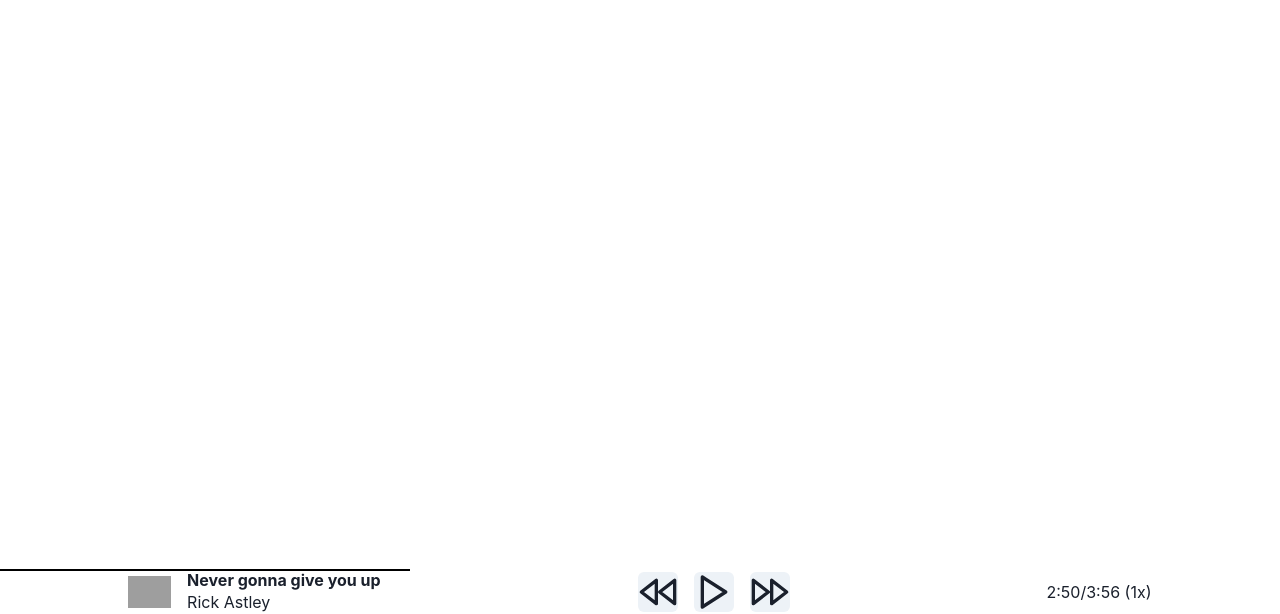
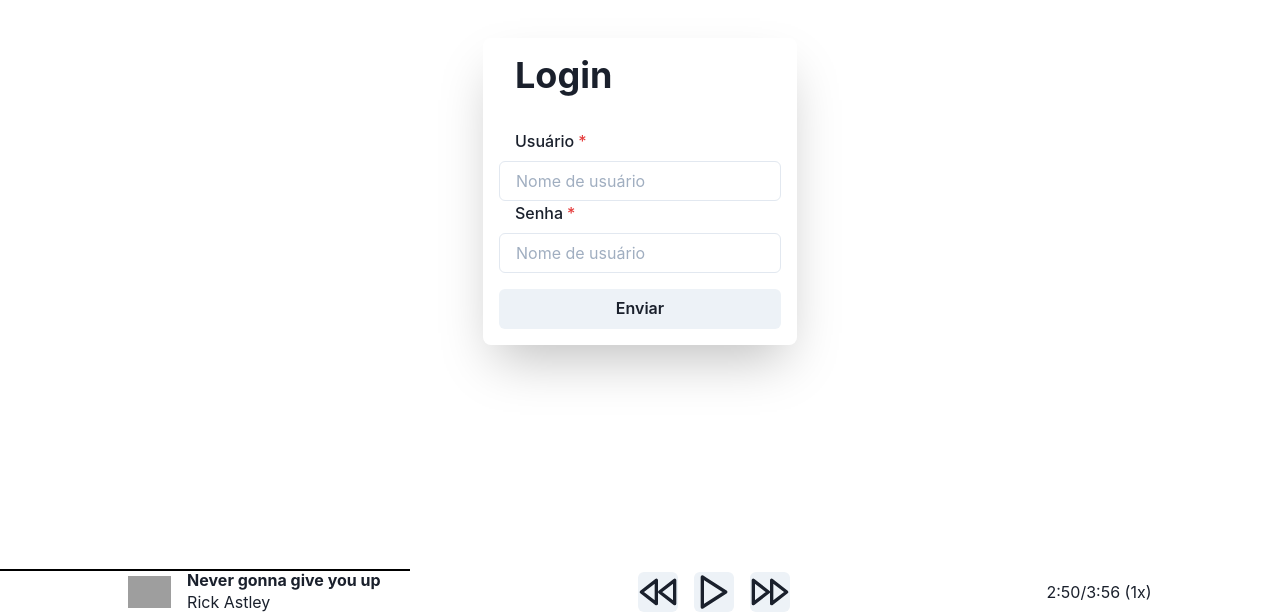
Before and after one commit to lucasew/podcastr-tds, a React (Create React App) app in the folder frontend/: page /login in a window 1280 px wide. Shown: the part 186-800 px from the top of the page. Built offline with nearby package versions, Linux system fonts and the light colour scheme; grey boxes are pictures that could not be loaded.

Commit message:
bkp
Signed-off-by: lucasew <lucas59356@gmail.com>

```diff
--- /dev/null
+++ b/frontend/src/pages/Login.tsx
@@ -0,0 +1,33 @@
+import { Button, Flex, FormControl, FormLabel, Heading, Input } from "@chakra-ui/react";
+import { useEffect, useState } from "react";
+
+export default function LoginPage() {
+    const [user, setUser] = useState('')
+    const [password, setPassword] = useState('')
+    useEffect(() => {
+        console.log(user, password)
+    }, [user,password])
+    return (
+        <Flex direction='column' minWidth='300px' boxShadow='2xl' padding='1rem' borderRadius='lg'>
+            <Heading marginLeft='1rem' marginBottom='2rem'>Login</Heading>
+            <FormControl id='username' isRequired>
+                <FormLabel marginLeft='1rem'>Usuário</FormLabel>
+                <Input
+                    value={user}
+                    onChange={(e) => setUser(e.target.value)}
+                    placeholder="Nome de usuário"
+                />
+            </FormControl>
+            <FormControl id='password' isRequired>
+                <FormLabel marginLeft='1rem'>Senha</FormLabel>
+                <Input
+                    value={password}
+                    onChange={(e) => setPassword(e.target.value)}
+                    type='password'
+                    placeholder="Nome de usuário"
+                />
+            </FormControl>
+            <Button marginTop='1rem'>Enviar</Button>
+        </Flex>
+    )
+}
--- a/frontend/src/pages/Podcast.tsx
+++ b/frontend/src/pages/Podcast.tsx
@@ -32,10 +32,9 @@ export default function PodcastPage() {
                 </Flex>
             </Flex>
             <Flex flex={1} direction='column'>
-                <Heading marginLeft="20%">Episódios</Heading>
+                <Heading marginLeft="10%">Episódios</Heading>
                 <Flex flex={1} direction='column' alignItems='center'>
                 {podcast.data.episodes.map(e => {
-                    console.log(e.description)
                     return (
                         <HStack
                             as={Button}
--- a/frontend/src/pages/index.tsx
+++ b/frontend/src/pages/index.tsx
@@ -2,14 +2,16 @@ import { Button } from "@chakra-ui/button";
 import { Flex, Heading } from "@chakra-ui/layout";
 import { Icon, Text } from '@chakra-ui/react';
 import { FiKey, FiSearch } from 'react-icons/fi';
+import { useNavigate } from 'react-router-dom'
 
 export default function MainPage() {
+    const navigate = useNavigate()
     return (
         <Flex maxWidth='md' direction='column'>
             <Heading>Bem vindo, anônimo!</Heading>
             <Text>Opções disponíveis</Text>
-            <Button marginY='1rem' leftIcon={<Icon as={FiSearch}/>}>Explorar podcasts</Button>
-            <Button leftIcon={<Icon as={FiKey}/>}>Fazer login</Button>
+            <Button onClick={() => navigate('/podcast')} marginY='1rem' leftIcon={<Icon as={FiSearch}/>}>Explorar podcasts</Button>
+            <Button onClick={() => navigate('/login')} leftIcon={<Icon as={FiKey}/>}>Fazer login</Button>
         </Flex>
     )
 }
--- a/frontend/src/routes.tsx
+++ b/frontend/src/routes.tsx
@@ -1,6 +1,7 @@
 import { Flex } from "@chakra-ui/react";
 import { Route, Routes } from 'react-router-dom';
 import MainPage from "./pages";
+import LoginPage from "./pages/Login";
 import NowPlayingPage from "./pages/NowPlaying";
 import PodcastPage from "./pages/Podcast";
 import PodcastsPage from "./pages/Podcasts";
@@ -13,6 +14,7 @@ export default function RoutesPages() {
           <Route path="/now-playing" element={<NowPlayingPage/>}/>
           <Route path="/podcast" element={<PodcastsPage/>}/>
           <Route path="/podcast/:id" element={<PodcastPage/>}/>
+          <Route path="/login" element={<LoginPage/>}/>
         </Routes>
       </Flex>
     )
```
